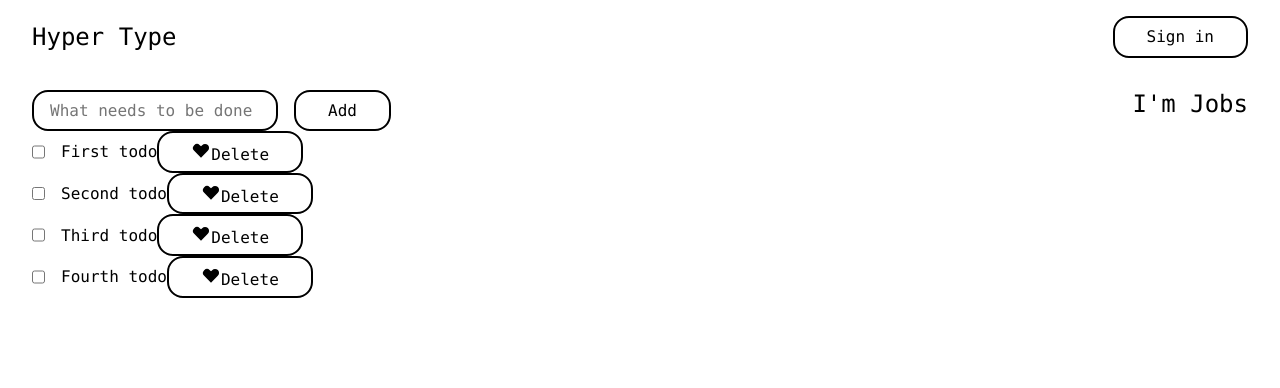
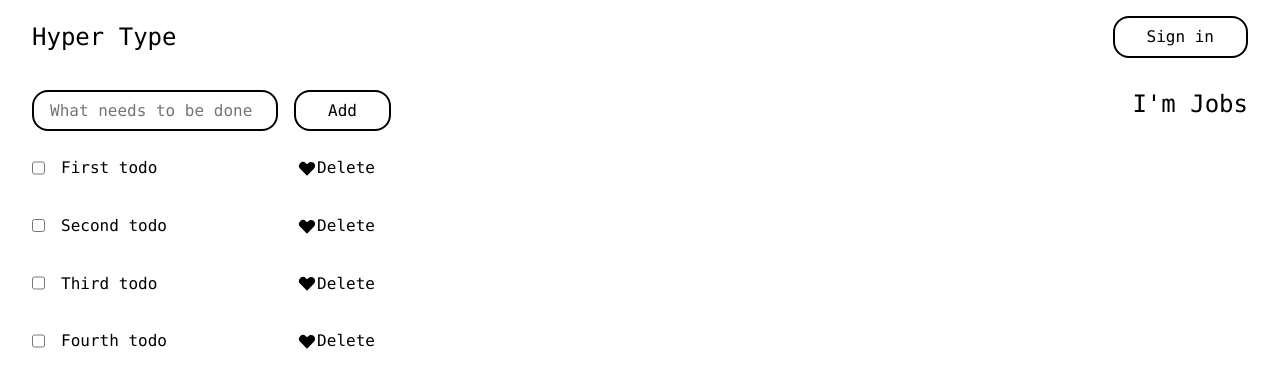
Before and after one commit to evilpaper/hyper-type, a React (Create React App) app: page / in a window 1280 px wide. Shown: the top 388 px of the page. Built offline with nearby package versions, Linux system fonts and the light colour scheme; no server answers.

Commit message:
Connect delete todo functionality

```diff
--- a/src/App.css
+++ b/src/App.css
@@ -76,8 +76,24 @@ ul {
 .todo__item {
   display: flex;
   align-items: center;
+  justify-content: space-between;
+  margin-top: 1em;
+}
+
+.todo__main {
+  display: flex;
+  align-items: center;
 }
 
 .todo__checkbox {
   margin-right: 1em;
 }
+
+.todo__delete {
+  padding: 0.4em 1em;
+  margin-left: 1em;
+  border: none;
+  display: flex;
+  align-items: center;
+  justify-content: space-between;
+}
--- a/src/App.tsx
+++ b/src/App.tsx
@@ -30,6 +30,11 @@ function App() {
     setTodos([...todos, todo]);
   }
 
+  function deletetodo(todo: Todo) {
+    const updatedTodos = todos.filter((item) => item.id !== todo.id);
+    setTodos(updatedTodos);
+  }
+
   return (
     <div className="app">
       {isModalOpen && (
@@ -44,7 +49,7 @@ function App() {
       <section className="main">
         <article>
           <AddTodo addTodo={addTodo} />
-          <TodoList items={todos} />
+          <TodoList items={todos} deleteTodo={deletetodo} />
         </article>
         <Jobs />
       </section>
--- a/src/components/TodoList.tsx
+++ b/src/components/TodoList.tsx
@@ -1,15 +1,23 @@
 import React from "react";
 import { Todo } from "../types";
 
-export default function List({ items }: { items: Todo[] }) {
+export default function List({
+  items,
+  deleteTodo,
+}: {
+  items: Todo[];
+  deleteTodo: (item: Todo) => void;
+}) {
   return (
     <ul>
       {items.map((item, index) => {
         return (
           <li key={index} className="todo__item">
-            <input className="todo__checkbox" type="checkbox" />
-            <p>{item.text}</p>
-            <button>
+            <div className="todo__main">
+              <input className="todo__checkbox" type="checkbox" />
+              <p>{item.text}</p>
+            </div>
+            <button className="todo__delete" onClick={() => deleteTodo(item)}>
               <svg width="20" height="20" fill="currentColor">
                 <path
                   fill-rule="evenodd"
@@ -17,7 +25,7 @@ export default function List({ items }: { items: Todo[] }) {
                   d="M3.172 5.172a4 4 0 015.656 0L10 6.343l1.172-1.171a4 4 0 115.656 5.656L10 17.657l-6.828-6.829a4 4 0 010-5.656z"
                 />
               </svg>
-              Delete
+              <p>Delete</p>
             </button>
           </li>
         );
```
